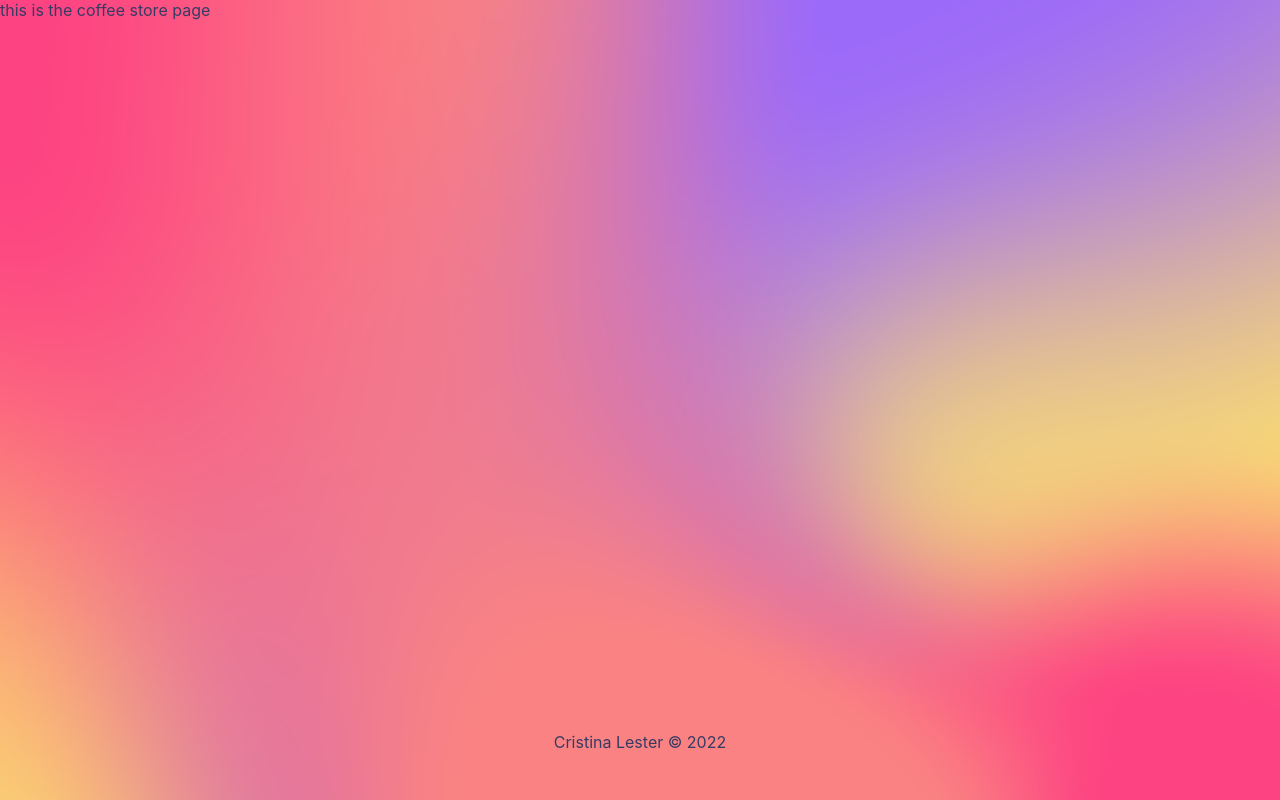
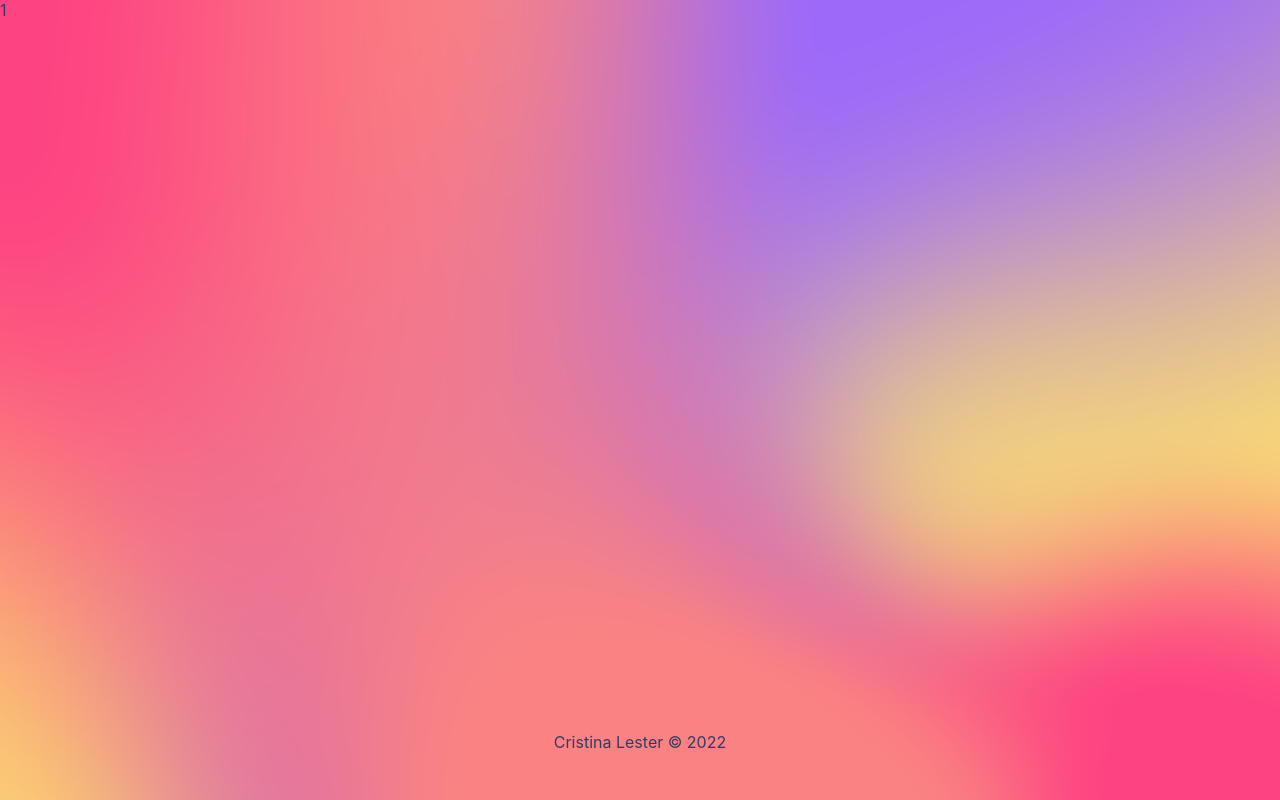
Before and after one commit to MichiyoYo/coffee-conosseur, a Next.js app: page /coffee-store/1 in a window 1280 px wide. Built offline with nearby package versions, Linux system fonts and the light colour scheme.

Commit message:
added useRouter

```diff
--- a/pages/coffee-store/[id].js
+++ b/pages/coffee-store/[id].js
@@ -1,7 +1,10 @@
 import React from "react";
+import { useRouter } from "next/router";
 
 function CoffeeStore(props) {
-  return <div> this is the coffee store page </div>;
+  const { query } = useRouter();
+
+  return <div> {query.id} </div>;
 }
 
 export default CoffeeStore;
```
